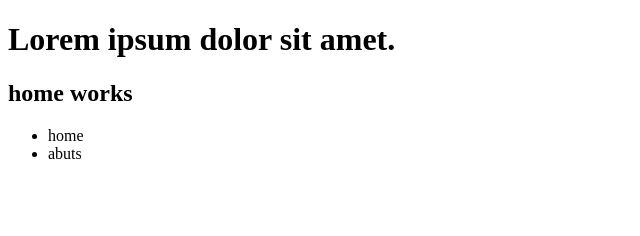
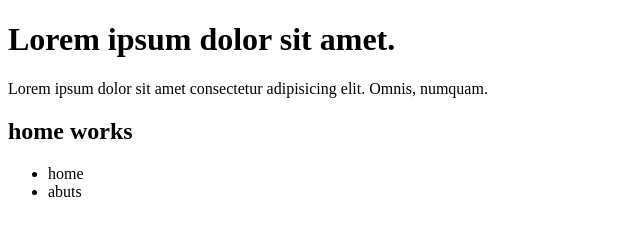
Before and after one commit to monojroy93/secend-website, a plain HTML site: page index.html in a window 1280 px wide. Shown: the whole page, without its empty margins (0-640 px from the left). Drawn offline with Linux system fonts and the light colour scheme.

Commit message:
pragarah added

```diff
--- a/index.html
+++ b/index.html
@@ -10,6 +10,7 @@
     <div class="contaner">
         <h1>Lorem ipsum dolor sit amet.</h1>
         <nav>
+            <p>Lorem ipsum dolor sit amet consectetur adipisicing elit. Omnis, numquam.</p>
             <h1>home works</h1>
             <ul>
                 <li>home</li>
```
